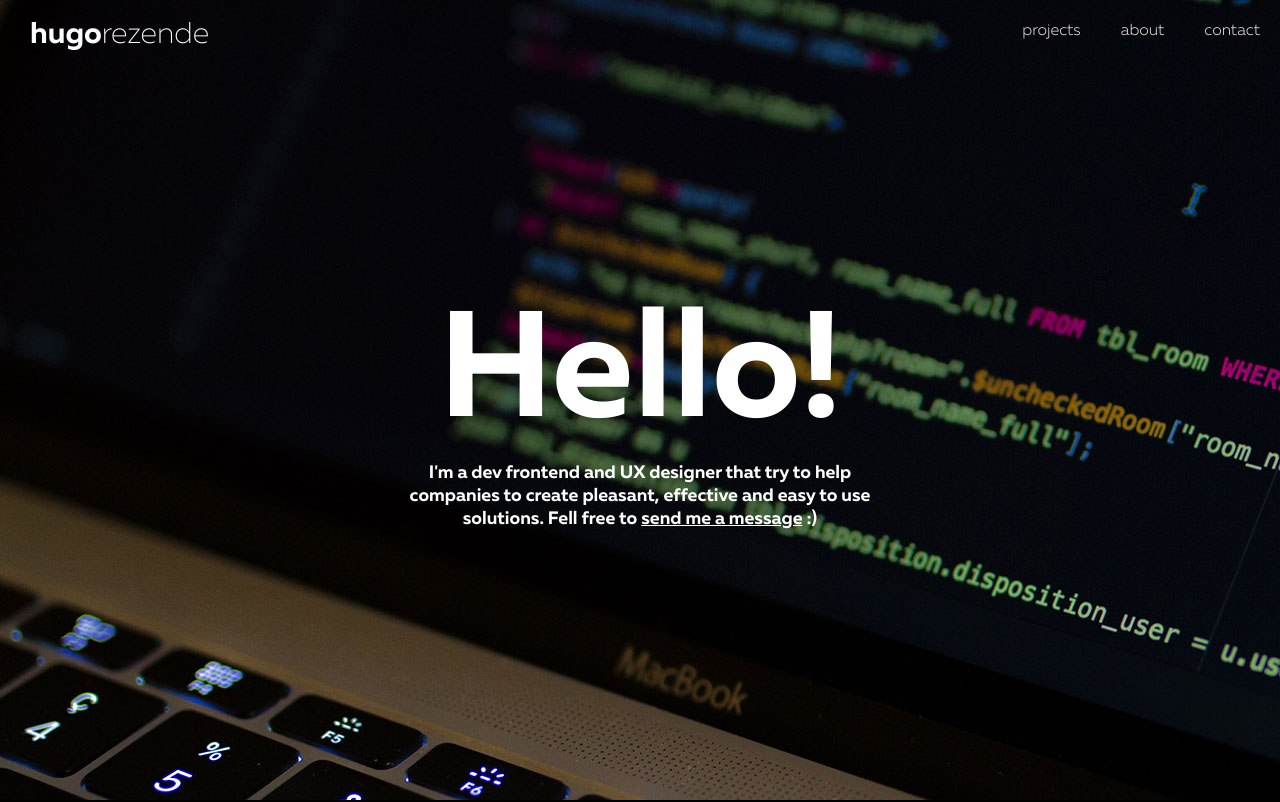
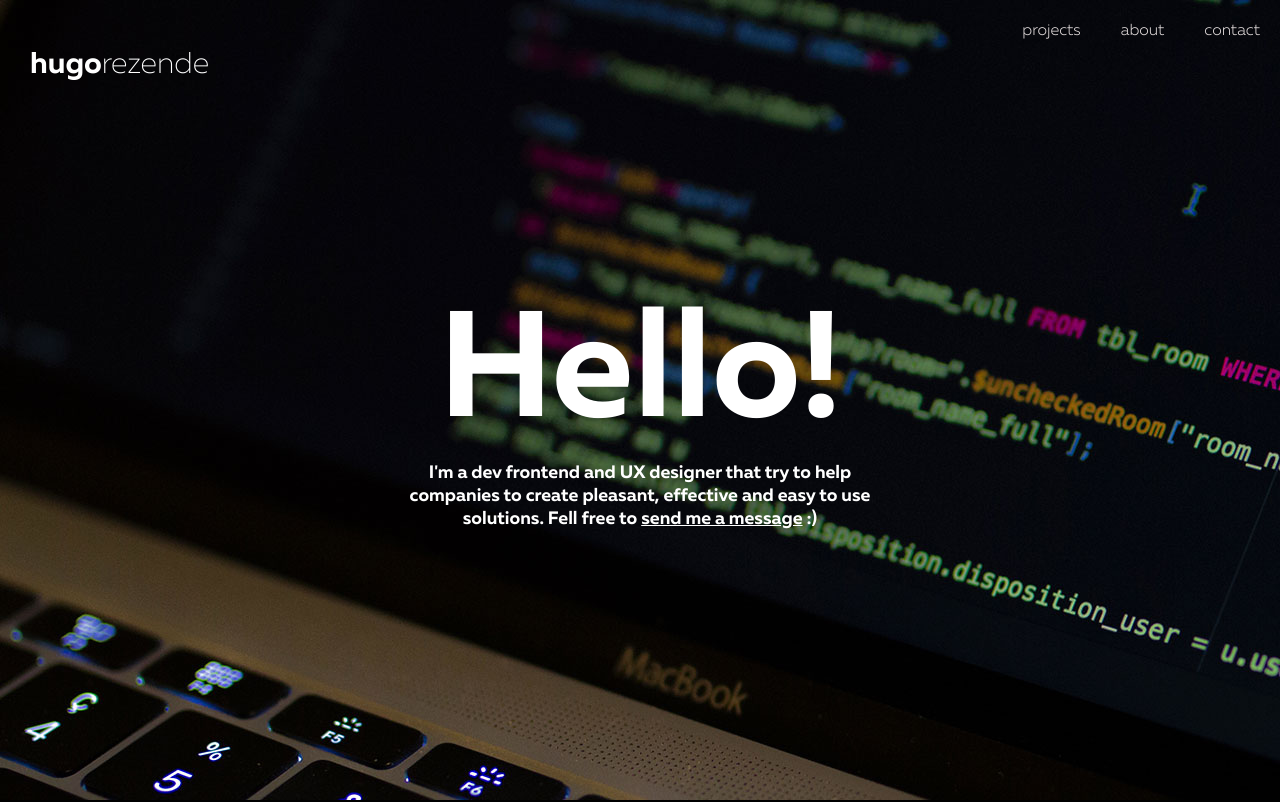
Before and after one commit to hugorezende/hugorezende.github.io, a plain HTML site: page index.html in a window 1280 px wide. Shown: the top 802 px of the page. Drawn offline with nearby package versions, Linux system fonts and the light colour scheme; some packages are replaced by stand-ins of ours; a script that the page names is missing.

Commit message:
Update style.css

```diff
--- a/css/style.css
+++ b/css/style.css
@@ -20,7 +20,7 @@ a{
 .container-menu{
 	position: fixed;
 	width: 100%;
-	height: 100px;
+	height: 60px;
 	z-index: 10;
 	transition: all 1s;
 
@@ -115,7 +115,7 @@ a{
     margin-top: 10px;
     float: left;
     padding-left: 30px;
-
+    margin-top: 40px;
 }
 
 .box2{
```
